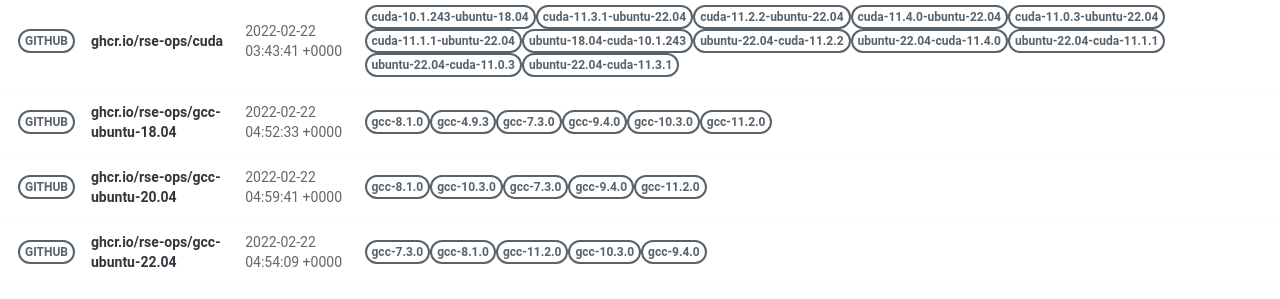
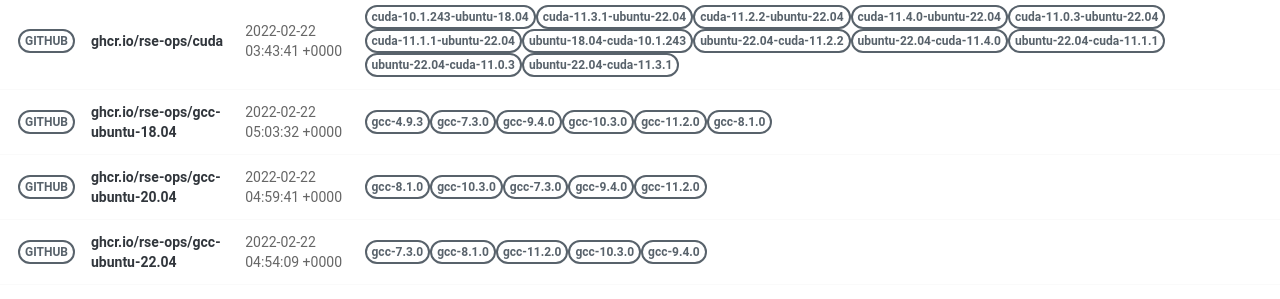
Before and after one commit to rse-ops/docker-images, a Jekyll site: the page built from pages/index.md, in a window 1280 px wide. Shown: the part 502-801 px from the top of the page. Built offline with Jekyll 4.4.1, drawn with Linux system fonts in a browser that asks for light colours; nearby versions of some CDN libraries.

Commit message:
Automated push to update library 2022-02-22

```diff
--- a/_library/ghcr.io-rse-ops-gcc-ubuntu-18.04.md
+++ b/_library/ghcr.io-rse-ops-gcc-ubuntu-18.04.md
@@ -1,14 +1,11 @@
 ---
 layout: container
 name: ghcr.io/rse-ops/gcc-ubuntu-18.04
-updated_at: 2022-02-22 04:52:33.891318
+updated_at: 2022-02-22 05:03:32.636458
 
 
 container_url: https://github.com/orgs/rse-ops/packages/container/package/gcc-ubuntu-18.04
 versions:
- - tag: gcc-8.1.0
-   dockerfile: https://github.com/rse-ops/docker-images/blob/main/ubuntu/gcc/Dockerfile
-   manifest: https://crane.ggcr.dev/manifest/ghcr.io/rse-ops/gcc-ubuntu-18.04:gcc-8.1.0
  - tag: gcc-4.9.3
    dockerfile: https://github.com/rse-ops/docker-images/blob/main/ubuntu/gcc/Dockerfile
    manifest: https://crane.ggcr.dev/manifest/ghcr.io/rse-ops/gcc-ubuntu-18.04:gcc-4.9.3
```
Also changed, not shown: other parts of _library/ghcr.io-rse-ops-gcc-ubuntu-18.04.md (+3 -0 lines).
